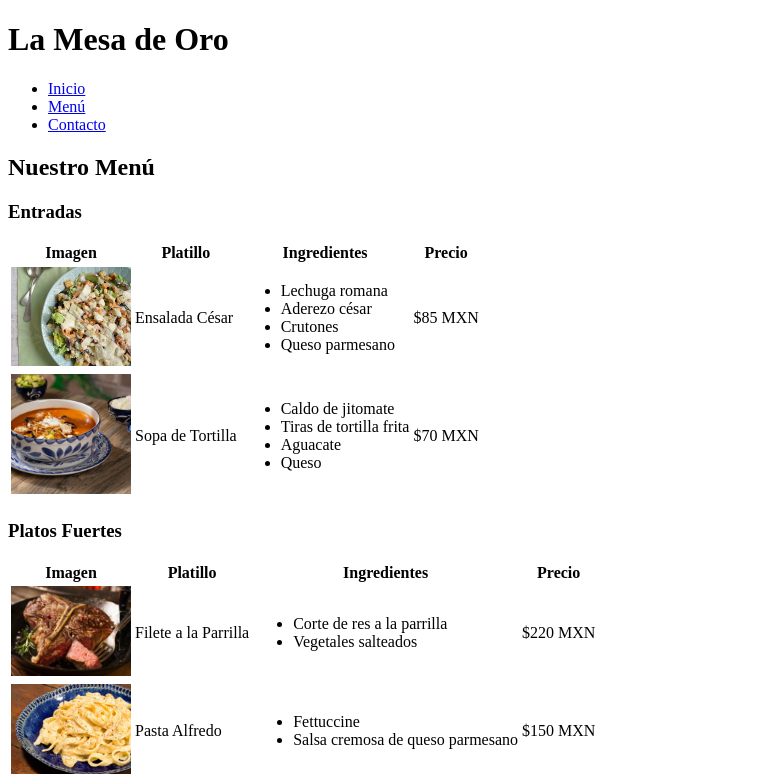
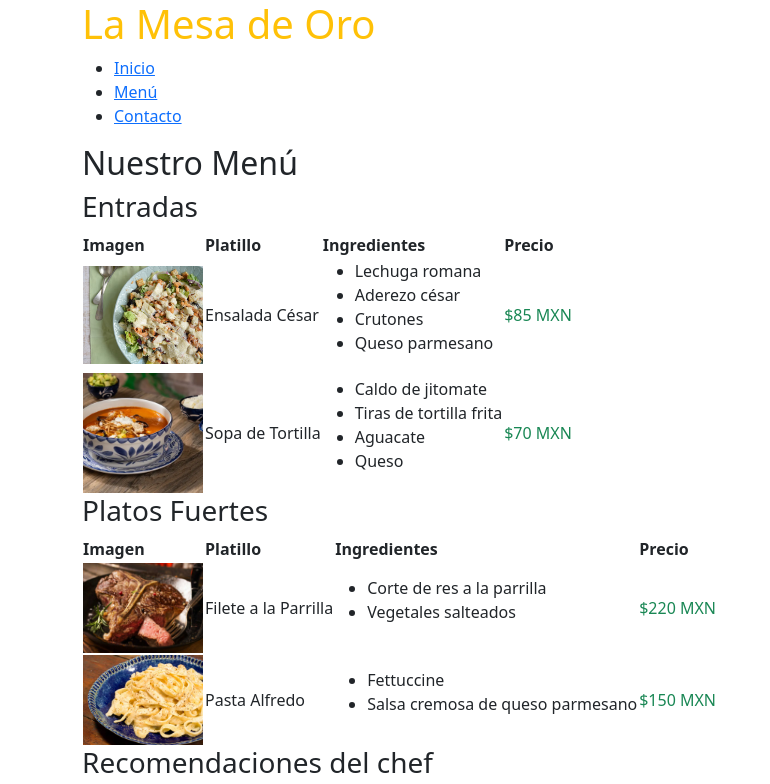
Before and after one commit to hvazquez020-cloud/PROYECTO-PROGRAMACION-RESTAURANTE, a plain HTML site: page index.html in a window 1280 px wide. Shown: the top 784 px of the page, without its empty margins (0-770 px from the left). Drawn offline with nearby package versions, Linux system fonts and the light colour scheme.

Commit message:
Agregué Bootstrap con container y colores en h1 y precios

```diff
--- a/index.html
+++ b/index.html
@@ -12,10 +12,12 @@
   <meta name="author" content="Hector Vazquez Aguirre">
 
   <meta name="copyright" content="© 2026 La Mesa de Oro. Todos los derechos reservados.">
+  <link href="https://cdn.jsdelivr.net/npm/bootstrap@5.3.3/dist/css/bootstrap.min.css" rel="stylesheet">
 </head>
 <body>
+  <div class="container">
   <header>
-    <h1>La Mesa de Oro</h1>
+    <h1 class="text-warning">La Mesa de Oro</h1>
   </header>
 
   <nav>
@@ -51,7 +53,7 @@
               <li>Queso parmesano</li>
             </ul>
           </td>
-          <td><span class="precio">$85 MXN</span></td>
+          <td><span class="precio text-success">$85 MXN</span></td>
         </tr>
         <tr>
           <td><img src="imagenes/sopa.jpg" alt="Sopa de Tortilla" width="120"></td>
@@ -64,7 +66,7 @@
               <li>Queso</li>
             </ul>
           </td>
-          <td><span class="precio">$70 MXN</span></td>
+          <td><span class="precio text-success">$70 MXN</span></td>
         </tr>
       </tbody>
     </table>
@@ -89,7 +91,7 @@
               <li>Vegetales salteados</li>
             </ul>
           </td>
-          <td><span class="precio">$220 MXN</span></td>
+          <td><span class="precio text-success">$220 MXN</span></td>
         </tr>
         <tr>
           <td><img src="imagenes/pasta.jpg" alt="Pasta Alfredo" width="120"></td>
@@ -100,7 +102,7 @@
               <li>Salsa cremosa de queso parmesano</li>
             </ul>
           </td>
-          <td><span class="precio">$150 MXN</span></td>
+          <td><span class="precio text-success">$150 MXN</span></td>
         </tr>
       </tbody>
     </table>
@@ -127,5 +129,7 @@
   <footer>
     <p>&copy; 2026 La Mesa de Oro. Todos los derechos reservados.</p>
   </footer>
+  </div>
+  <script src="https://cdn.jsdelivr.net/npm/bootstrap@5.3.3/dist/js/bootstrap.bundle.min.js"></script>
 </body>
 </html>
```
